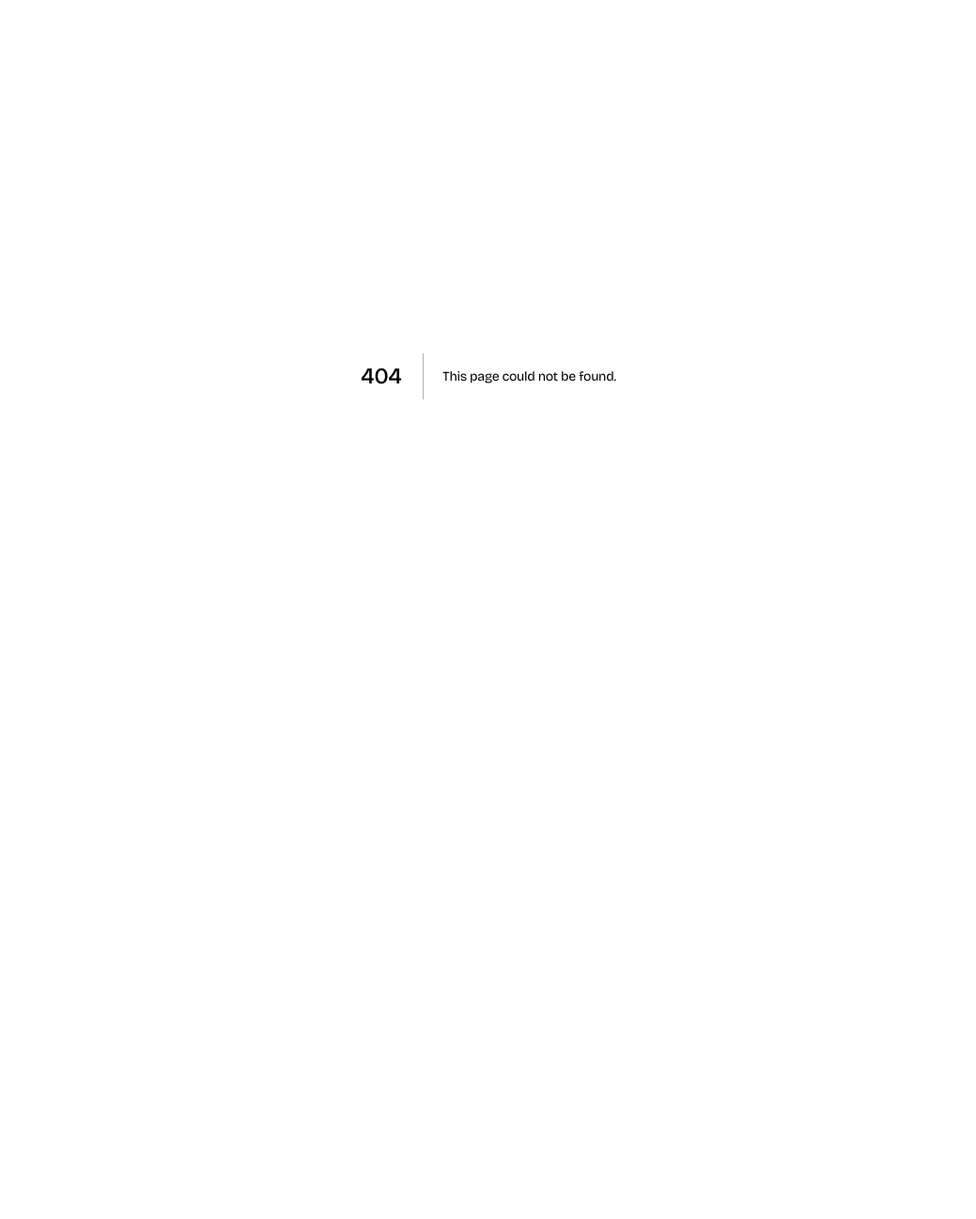
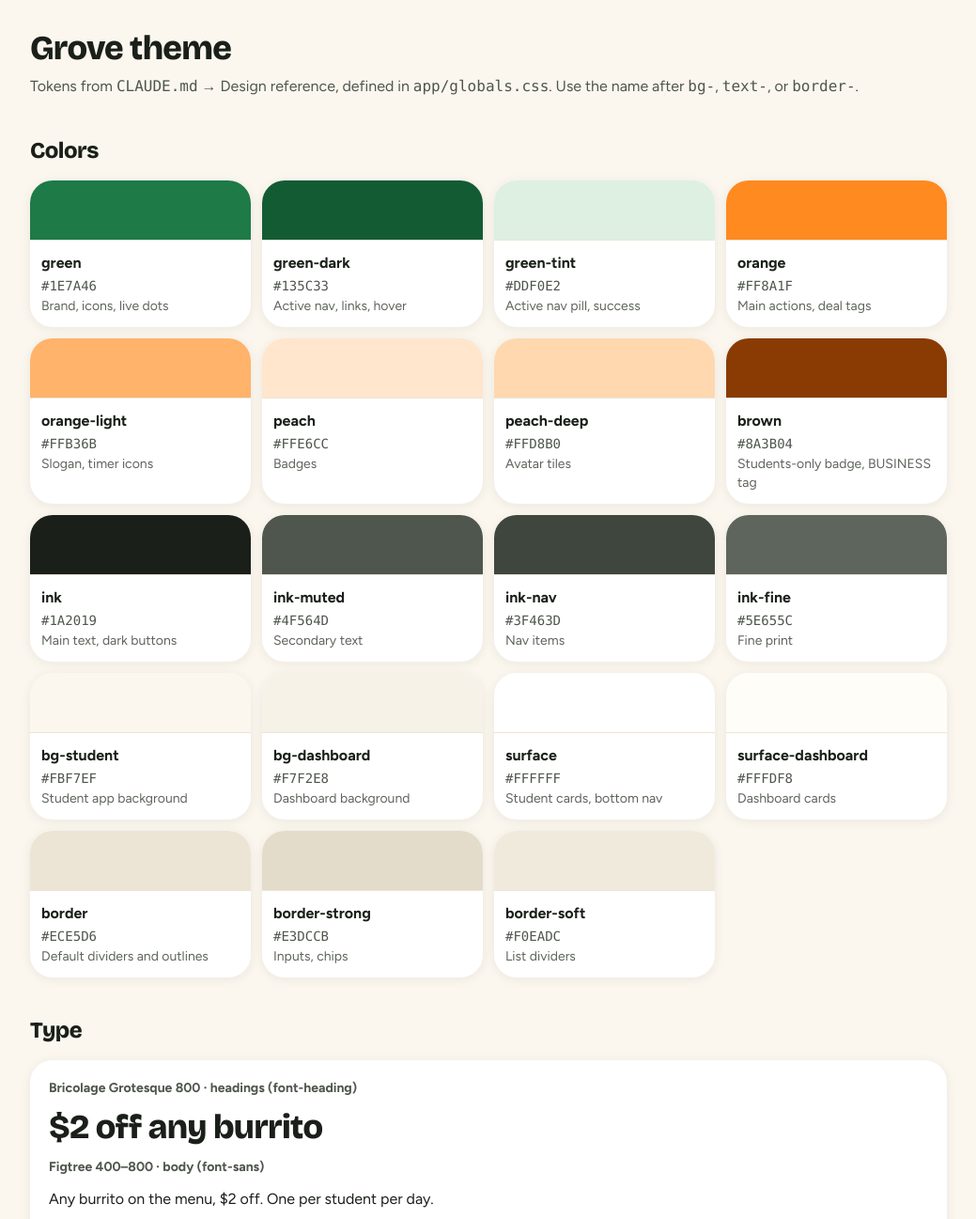
Before and after one commit to MosesfromSinai/Grove, a Next.js app: page /theme in a window 1280 px wide. Before the commit this address had no page. Shown: the top 1297 px of the page at 94% size, without its empty margins (120-1159 px from the left). Before the commit the page ends 800 px from the top, so only its background shows below. Built offline with nearby package versions, Linux system fonts and the light colour scheme.

Commit message:
add theme preview page

```diff
--- /dev/null
+++ b/app/theme/page.tsx
@@ -0,0 +1,111 @@
+import type { Metadata } from "next";
+import { Button } from "@/components/ui/button";
+
+// Team preview of the Grove theme in app/globals.css. Not linked from the app.
+export const metadata: Metadata = {
+  title: "Theme · Grove",
+  robots: { index: false },
+};
+
+const colors = [
+  { name: "green", hex: "#1E7A46", use: "Brand, icons, live dots", swatch: "bg-green" },
+  { name: "green-dark", hex: "#135C33", use: "Active nav, links, hover", swatch: "bg-green-dark" },
+  { name: "green-tint", hex: "#DDF0E2", use: "Active nav pill, success", swatch: "bg-green-tint" },
+  { name: "orange", hex: "#FF8A1F", use: "Main actions, deal tags", swatch: "bg-orange" },
+  { name: "orange-light", hex: "#FFB36B", use: "Slogan, timer icons", swatch: "bg-orange-light" },
+  { name: "peach", hex: "#FFE6CC", use: "Badges", swatch: "bg-peach" },
+  { name: "peach-deep", hex: "#FFD8B0", use: "Avatar tiles", swatch: "bg-peach-deep" },
+  { name: "brown", hex: "#8A3B04", use: "Students-only badge, BUSINESS tag", swatch: "bg-brown" },
+  { name: "ink", hex: "#1A2019", use: "Main text, dark buttons", swatch: "bg-ink" },
+  { name: "ink-muted", hex: "#4F564D", use: "Secondary text", swatch: "bg-ink-muted" },
+  { name: "ink-nav", hex: "#3F463D", use: "Nav items", swatch: "bg-ink-nav" },
+  { name: "ink-fine", hex: "#5E655C", use: "Fine print", swatch: "bg-ink-fine" },
+  { name: "bg-student", hex: "#FBF7EF", use: "Student app background", swatch: "bg-bg-student" },
+  { name: "bg-dashboard", hex: "#F7F2E8", use: "Dashboard background", swatch: "bg-bg-dashboard" },
+  { name: "surface", hex: "#FFFFFF", use: "Student cards, bottom nav", swatch: "bg-surface" },
+  { name: "surface-dashboard", hex: "#FFFDF8", use: "Dashboard cards", swatch: "bg-surface-dashboard" },
+  { name: "border", hex: "#ECE5D6", use: "Default dividers and outlines", swatch: "bg-border" },
+  { name: "border-strong", hex: "#E3DCCB", use: "Inputs, chips", swatch: "bg-border-strong" },
+  { name: "border-soft", hex: "#F0EADC", use: "List dividers", swatch: "bg-border-soft" },
+];
+
+export default function ThemePage() {
+  return (
+    <main className="mx-auto flex w-full max-w-5xl flex-col gap-10 px-4 py-8 sm:px-6">
+      <header className="flex flex-col gap-2">
+        <h1 className="text-4xl">Grove theme</h1>
+        <p className="text-ink-muted">
+          Tokens from <code>CLAUDE.md</code> → Design reference, defined in <code>app/globals.css</code>. Use the
+          name after <code>bg-</code>, <code>text-</code>, or <code>border-</code>.
+        </p>
+      </header>
+
+      <section aria-labelledby="colors-h" className="flex flex-col gap-4">
+        <h2 id="colors-h" className="text-2xl">Colors</h2>
+        <ul className="grid grid-cols-2 gap-3 sm:grid-cols-3 lg:grid-cols-4">
+          {colors.map((c) => (
+            <li key={c.name} className="flex flex-col overflow-hidden rounded-card bg-surface shadow-card">
+              <span className={`h-16 border-b border-border ${c.swatch}`} aria-hidden="true" />
+              <span className="flex flex-col gap-0.5 p-3">
+                <span className="font-bold">{c.name}</span>
+                <span className="font-mono text-sm text-ink-muted">{c.hex}</span>
+                <span className="text-sm text-ink-fine">{c.use}</span>
+              </span>
+            </li>
+          ))}
+        </ul>
+      </section>
+
+      <section aria-labelledby="type-h" className="flex flex-col gap-4">
+        <h2 id="type-h" className="text-2xl">Type</h2>
+        <div className="flex flex-col gap-3 rounded-card bg-surface p-5 shadow-card">
+          <p className="text-sm font-bold text-ink-muted">Bricolage Grotesque 800 · headings (font-heading)</p>
+          <p className="font-heading text-4xl font-extrabold tracking-[-0.02em]">$2 off any burrito</p>
+          <p className="text-sm font-bold text-ink-muted">Figtree 400–800 · body (font-sans)</p>
+          <p className="text-base">Any burrito on the menu, $2 off. One per student per day.</p>
+          <p className="text-base font-extrabold">Orange Peel Tacos · taco truck</p>
+        </div>
+      </section>
+
+      <section aria-labelledby="parts-h" className="flex flex-col gap-4">
+        <h2 id="parts-h" className="text-2xl">Card and buttons</h2>
+        <div className="flex flex-wrap items-start gap-6">
+          <article className="flex w-full max-w-sm flex-col overflow-hidden rounded-card bg-surface shadow-card">
+            <div className="relative flex h-36 items-center justify-center bg-peach-deep">
+              <span className="absolute left-3 top-3 rounded-pill bg-ink px-3 py-1.5 text-sm font-bold text-surface">
+                2:18:40 left
+              </span>
+              <span className="absolute right-3 top-3 rounded-pill bg-surface px-3 py-1.5 text-xs font-extrabold text-brown">
+                UCR students only
+              </span>
+            </div>
+            <div className="flex flex-col gap-1.5 p-4">
+              <span className="text-sm font-bold text-ink-muted">Orange Peel Tacos · taco truck</span>
+              <h3 className="text-xl">$2 off any burrito</h3>
+              <span className="text-sm text-ink-muted">0.3 mi · Until 3 PM</span>
+            </div>
+          </article>
+
+          <div className="flex flex-col gap-3">
+            <Button className="h-11 rounded-button px-5 font-extrabold">Post a deal (default)</Button>
+            <Button variant="outline" className="h-11 rounded-button px-5">Outline</Button>
+            <Button variant="secondary" className="h-11 rounded-button px-5">Secondary</Button>
+            <Button variant="ghost" className="h-11 rounded-button px-5">Ghost</Button>
+            <Button variant="destructive" className="h-11 rounded-button px-5">End now</Button>
+            <Button variant="link" className="h-11 px-0 text-green-dark">Link</Button>
+          </div>
+        </div>
+      </section>
+
+      <section aria-labelledby="shape-h" className="flex flex-col gap-4">
+        <h2 id="shape-h" className="text-2xl">Shape</h2>
+        <div className="flex flex-wrap gap-4">
+          <span className="flex h-20 w-28 items-center justify-center rounded-card border border-border-strong bg-surface text-sm">rounded-card</span>
+          <span className="flex h-20 w-28 items-center justify-center rounded-button border border-border-strong bg-surface text-sm">rounded-button</span>
+          <span className="flex h-11 items-center rounded-pill border border-border-strong bg-surface px-4 text-sm">rounded-pill</span>
+          <span className="flex h-20 w-28 items-center justify-center rounded-card bg-surface text-sm shadow-card">shadow-card</span>
+        </div>
+      </section>
+    </main>
+  );
+}
```
